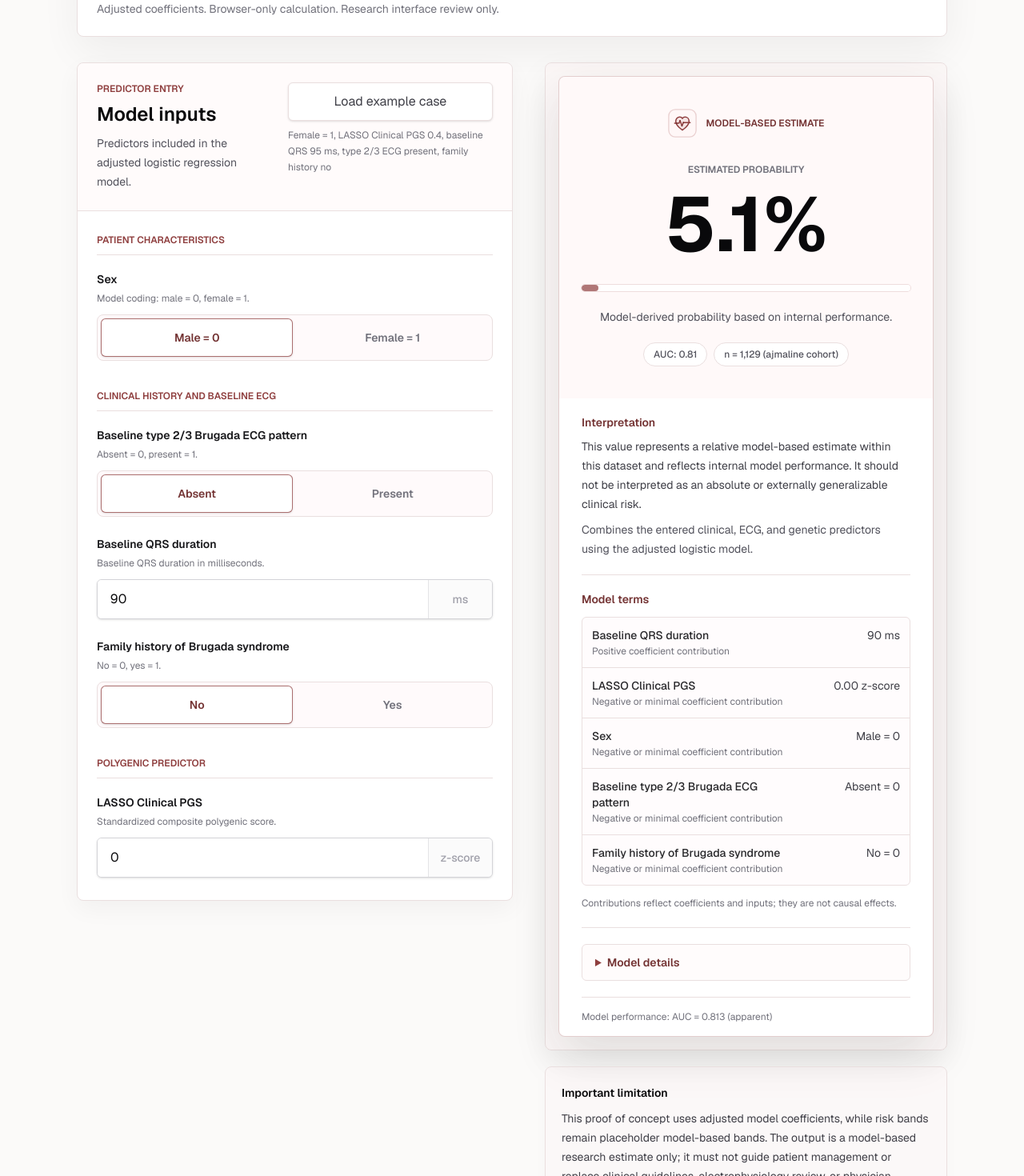
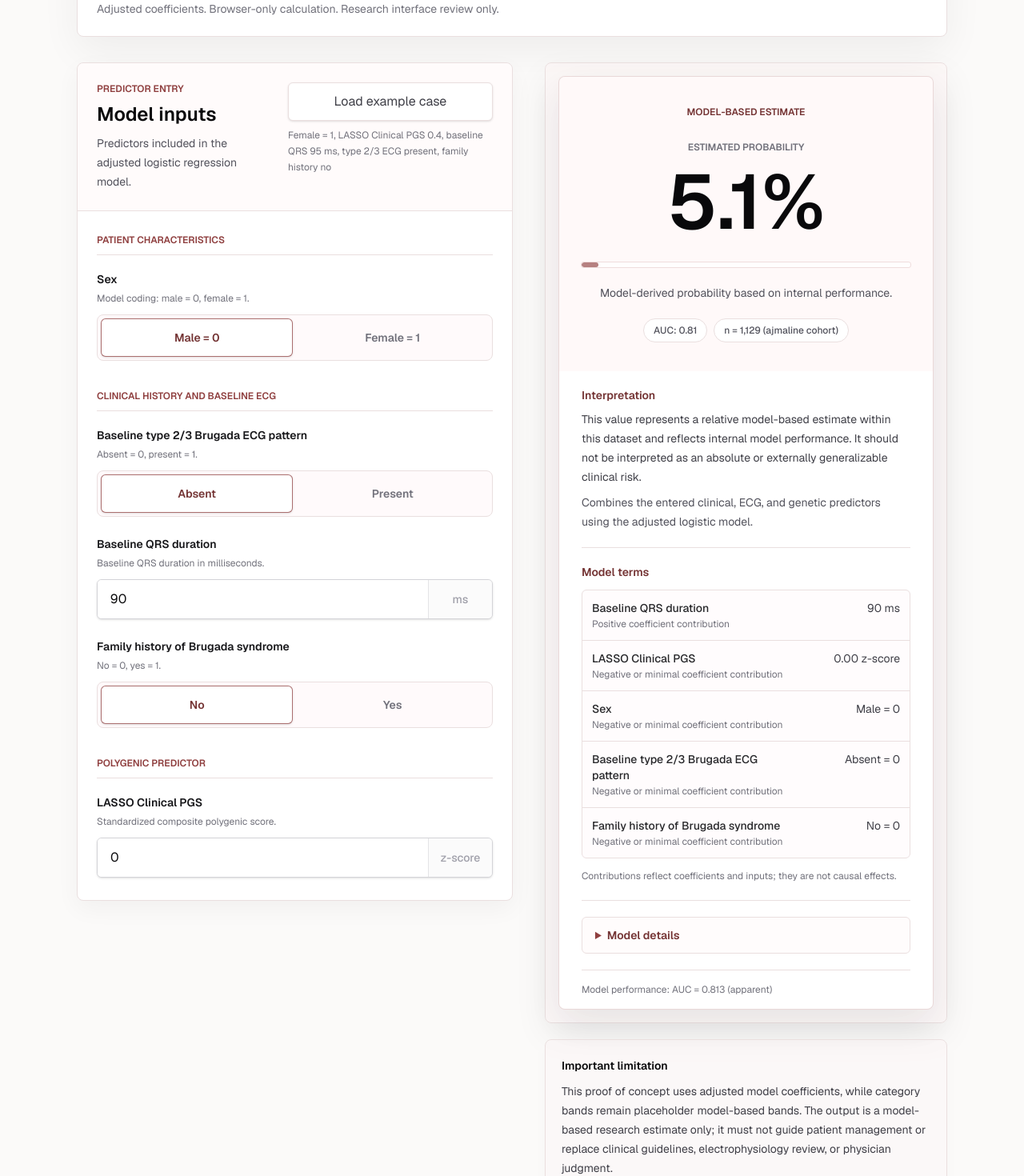
Before and after one commit to deathlikedaisies/brugada-ajmaline-risk-calculator, a Next.js app: page /calculator in a window 1280 px wide. Shown: the part 420-1890 px from the top of the page at 80% size. Built offline with nearby package versions, Linux system fonts and the light colour scheme.

Commit message:
Tighten publication-ready UI polish

```diff
--- a/components/calculator-form.tsx
+++ b/components/calculator-form.tsx
@@ -145,8 +145,8 @@ export function CalculatorForm() {
         <section className="rounded-lg border border-[#eadfdf] bg-rose-50/20 p-4 text-sm leading-6 text-zinc-700 shadow-[0_6px_18px_rgba(24,24,27,0.025)] sm:p-5">
           <h2 className="font-semibold text-zinc-950">Important limitation</h2>
           <p className="mt-2">
-            This proof of concept uses adjusted model coefficients, while risk
-            bands remain placeholder model-based bands. The output is a
+            This proof of concept uses adjusted model coefficients, while
+            category bands remain placeholder model-based bands. The output is a
             model-based research estimate only; it must not guide patient
             management or replace clinical guidelines, electrophysiology review,
             or physician judgment.
--- a/components/footer.tsx
+++ b/components/footer.tsx
@@ -4,8 +4,7 @@ export function Footer() {
       <div className="mx-auto flex max-w-6xl flex-col gap-3 px-4 py-7 text-sm leading-6 text-zinc-600 sm:px-6 lg:px-8">
         <div className="flex flex-col gap-2 sm:flex-row sm:items-center sm:justify-between">
           <p className="font-medium text-zinc-800">
-            Type 1 Brugada Ajmaline Response Calculator (BARC) research proof of
-            concept.
+            BARC research proof of concept.
           </p>
           <p>No authentication, backend storage, or patient data persistence.</p>
         </div>
--- a/components/result-card.tsx
+++ b/components/result-card.tsx
@@ -1,6 +1,5 @@
 import type { CalculationResult } from "@/lib/calculator";
 import { modelConfig } from "@/lib/model-config";
-import { BrandLogo } from "./brand-logo";
 
 type ResultCardProps = {
   result: CalculationResult;
@@ -10,27 +9,24 @@ export function ResultCard({ result }: ResultCardProps) {
   return (
     <section
       aria-labelledby="risk-result-heading"
-      className="min-w-0 overflow-hidden rounded-lg border border-[#8f3f3f]/25 bg-white shadow-[0_24px_60px_rgba(24,24,27,0.12)]"
+      className="min-w-0 overflow-hidden rounded-lg border border-[#8f3f3f]/20 bg-white shadow-[0_18px_48px_rgba(24,24,27,0.095)]"
     >
-      <div className="bg-rose-50/45 px-4 py-8 sm:px-7 sm:py-10">
-        <div className="flex items-center justify-center gap-3">
-          <BrandLogo className="size-9" />
-          <p className="text-xs font-semibold uppercase text-[#743434]">
-            Model-based estimate
-          </p>
-        </div>
-        <p className="mt-8 text-center text-xs font-semibold uppercase text-zinc-500">
+      <div className="bg-rose-50/45 px-4 py-7 sm:px-7 sm:py-9">
+        <p className="text-center text-xs font-semibold uppercase text-[#743434]">
+          Model-based estimate
+        </p>
+        <p className="mt-7 text-center text-xs font-semibold uppercase text-zinc-500">
           Estimated probability
         </p>
         <h2
           id="risk-result-heading"
-          className="mt-3 text-center text-6xl font-bold leading-none text-zinc-950 sm:text-8xl"
+          className="mt-3 text-center text-6xl font-semibold leading-none text-zinc-950 sm:text-8xl"
         >
           {result.percentage.toFixed(1)}%
         </h2>
-        <div className="mt-7 h-2 overflow-hidden rounded-full bg-white/85 ring-1 ring-[#8f3f3f]/15">
+        <div className="mt-7 h-1.5 overflow-hidden rounded-full bg-white/85 ring-1 ring-[#8f3f3f]/15">
           <div
-            className="h-full rounded-full bg-[#8f3f3f]/70 transition-all duration-500 ease-out"
+            className="h-full rounded-full bg-[#8f3f3f]/65 transition-all duration-300 ease-out"
             style={{ width: `${Math.min(result.percentage, 100)}%` }}
           />
         </div>
```
